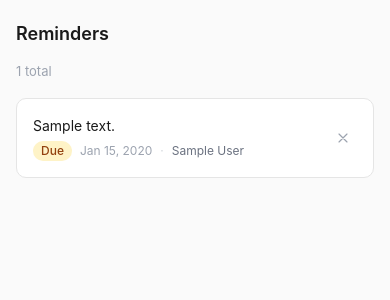
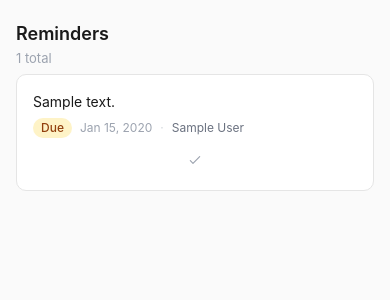
Before and after one commit to ecntu/highlight-manager, a FastAPI app: page /reminders in a window 390 px wide. Shown: the part 106-406 px from the top of the page. Run offline with FastAPI, Linux system fonts and the light colour scheme; the visitor is signed in with stand-in values (Sample User, id 1); tables that the repository leaves empty hold one stand-in row (values such as "Sample post"); some libraries are stand-ins or nearby versions.

Commit message:
reminders improved ui

```diff
--- a/app/templates/base.html
+++ b/app/templates/base.html
@@ -327,6 +327,23 @@
             margin-top: 16px;
             padding-top: 16px;
             border-top: 1px solid #f0f0f0;
+        }
+
+        .reminder-card {
+            display: flex;
+            justify-content: space-between;
+            align-items: flex-start;
+            gap: 12px;
+        }
+
+        .reminder-card-content {
+            flex: 1;
+            min-width: 0;
+        }
+
+        .reminder-card-actions {
+            display: flex;
+            align-items: flex-start;
         }
 
         .row {
@@ -754,6 +771,37 @@
             .section-header {
                 flex-direction: column;
                 align-items: flex-start;
+                gap: 2px;
+                margin-bottom: 8px;
+            }
+
+            .section-meta {
+                line-height: 1.2;
+            }
+
+            .row-between.compact-header {
+                align-items: baseline;
+                column-gap: 6px;
+                row-gap: 2px;
+            }
+
+            .reminder-card {
+                display: block;
+            }
+
+            .reminder-card-actions {
+                justify-content: center;
+                margin-top: 8px;
+            }
+
+            .reminder-card--inline-mobile {
+                display: flex;
+                align-items: center;
+            }
+
+            .reminder-card--inline-mobile .reminder-card-actions {
+                justify-content: flex-end;
+                margin-top: 0;
             }
 
             .row,
--- a/app/templates/reminders.html
+++ b/app/templates/reminders.html
@@ -12,8 +12,8 @@
     {% if reminders %}
     <div class="stack" style="gap: 10px;">
         {% for reminder in reminders %}
-        <div id="reminder-{{ reminder.id }}" class="list-card row-between" style="gap: 12px;">
-            <div style="flex: 1; min-width: 0;">
+        <div id="reminder-{{ reminder.id }}" class="list-card reminder-card">
+            <div class="reminder-card-content">
                 <a href="/highlights/{{ reminder.highlight.id }}" style="color: inherit; text-decoration: none;">
                     <p style="margin: 0 0 4px 0; font-size: 14px;">{{ reminder.highlight.text[:200] }}{% if
                         reminder.highlight.text|length > 200 %}...{% endif %}</p>
@@ -28,16 +28,18 @@
                         {% endif %}
                 </div>
             </div>
+            <div class="reminder-card-actions">
                 <button hx-delete="/reminders/{{ reminder.id }}" hx-target="#reminder-{{ reminder.id }}"
                     hx-swap="outerHTML swap:200ms" class="icon-btn"
-                style="width: 28px; height: 28px; color: #9ca3af; border-color: #e5e7eb;" title="Dismiss reminder"
-                aria-label="Dismiss reminder">
+                    style="width: 28px; height: 28px; color: #9ca3af; border-color: #e5e7eb;" title="Mark reminder done"
+                    aria-label="Mark reminder done">
                     <svg class="icon" xmlns="http://www.w3.org/2000/svg" fill="none" viewBox="0 0 24 24"
                         stroke="currentColor">
                         <path stroke-linecap="round" stroke-linejoin="round" stroke-width="2"
-                        d="M6 18L18 6M6 6l12 12" />
+                            d="M5 13l4 4L19 7" />
                     </svg>
                 </button>
+            </div>
         </div>
         {% endfor %}
     </div>
```
Also changed, not shown: app/templates/home.html (+9 -6 lines), app/templates/partials/reminders_panel.html (+7 -4 lines), README.md. Lines whose indentation alone changed are shown as unchanged.
